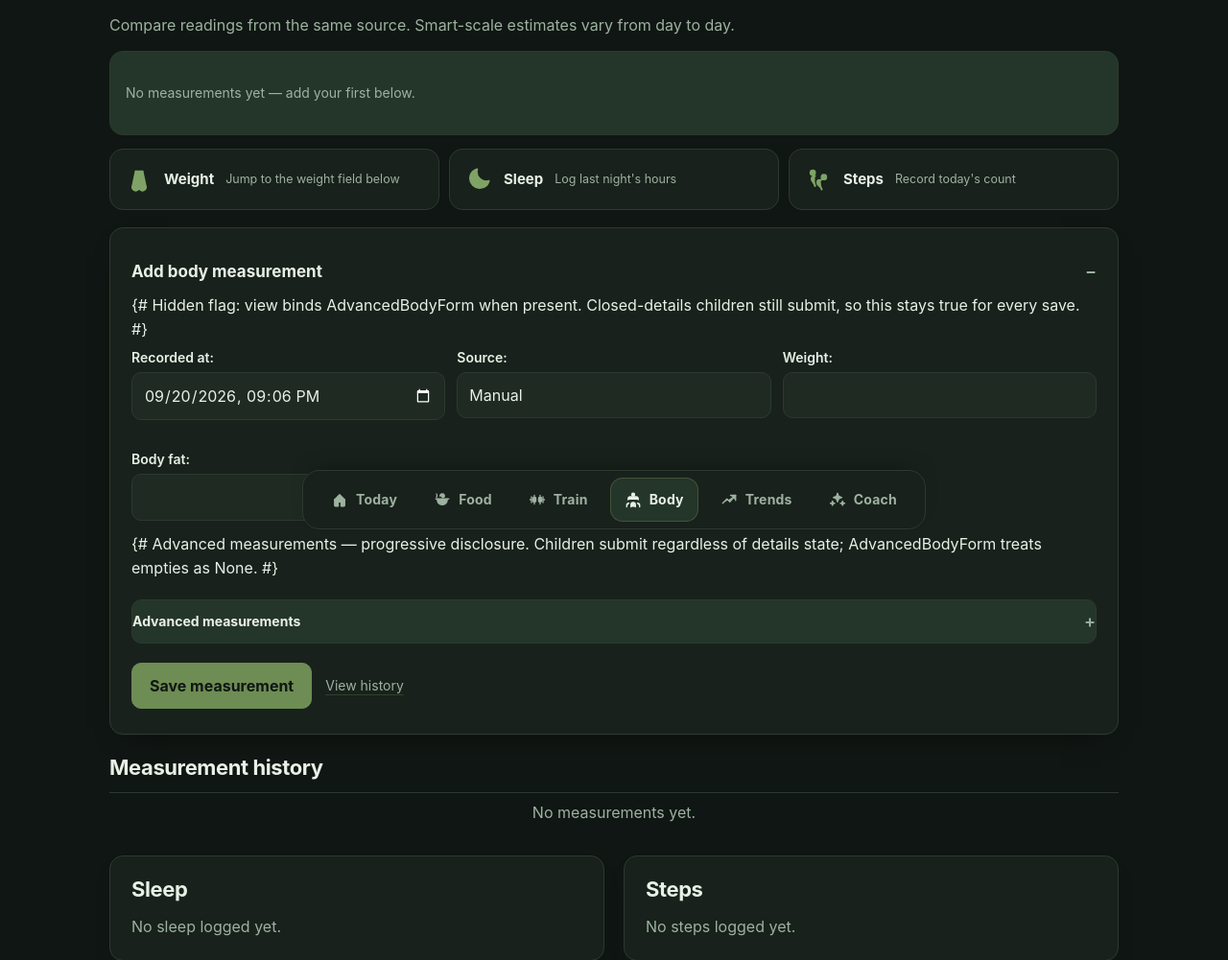
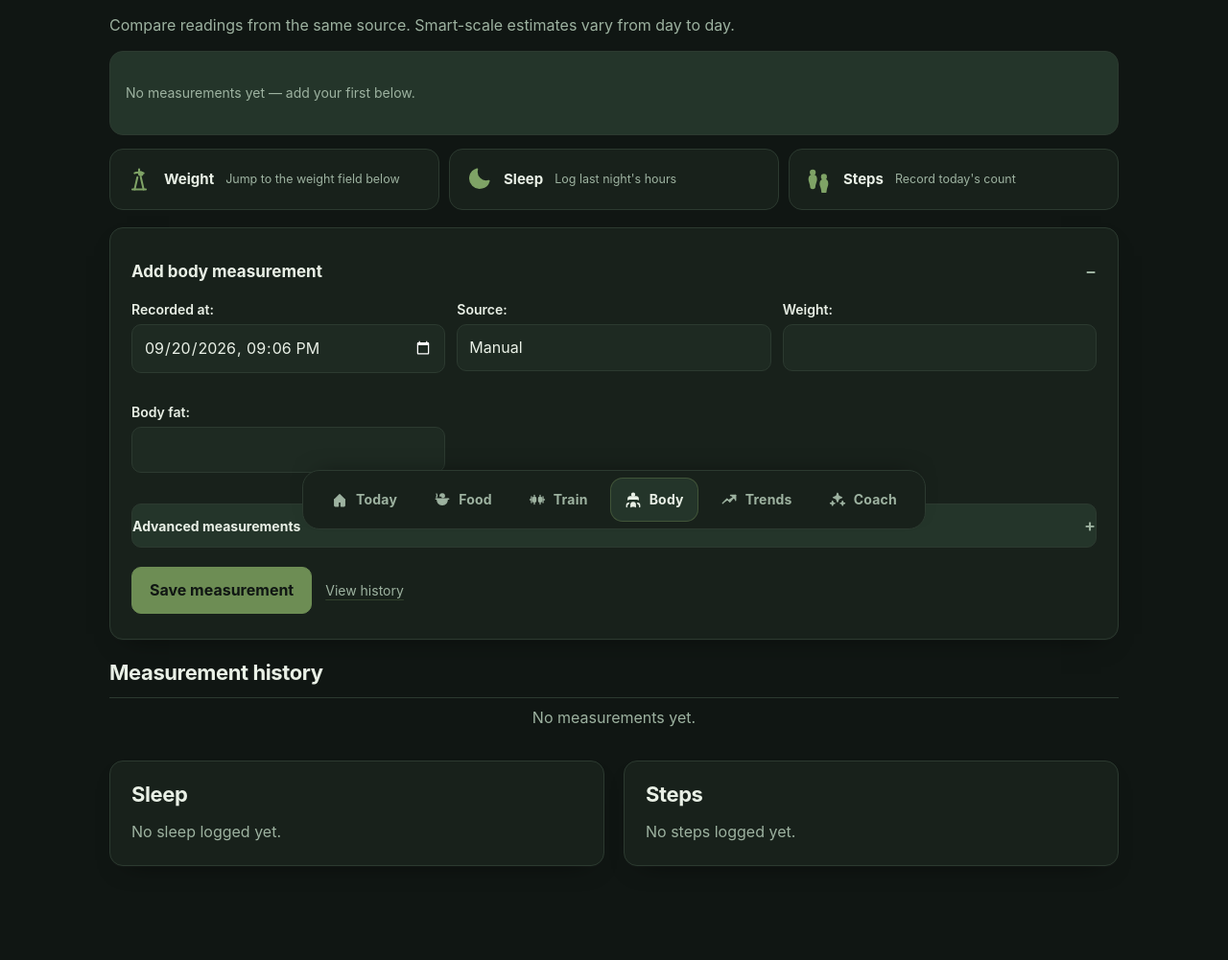
Before and after one commit to DraSoGo/Form, a Django app: page /body/ in a window 1280 px wide. Shown: the part 248-1249 px from the top of the page at 96% size. After the commit the page ends 1151 px from the top, so only its background shows below. Run offline with Django 5.2, Linux system fonts and the light colour scheme; the visitor is signed in with stand-in values (Sample User, id 1); data that the repository does not hold is empty; parts of the project's set-up code (start-up, migrations or seed data) failed here and were passed over; some libraries are stand-ins or nearby versions.

Commit message:
fix: body page icon clarity, remove leaked comments, roomier advanced panel

```diff
--- a/core/static/core/app.css
+++ b/core/static/core/app.css
@@ -1185,7 +1185,7 @@ nav a[aria-current="page"]::after {
 
 /* Advanced measurements — collapsed inner panel on --highlight */
 .advanced {
-  margin: 16px 0 4px;
+  margin: 16px 0 10px;
   background: var(--highlight);
   border: 1px solid var(--border);
   border-radius: var(--radius-sm);
@@ -1215,8 +1215,8 @@ nav a[aria-current="page"]::after {
 .advanced[open] > summary::after { content: "−"; }
 .advanced[open] > summary { border-bottom: 1px solid var(--border); }
 .advanced > .form-grid {
-  padding: 14px 16px 4px;
-  gap: 10px;
+  padding: 16px 18px 14px;
+  gap: 12px;
 }
 
 /* Measurement history — compact rows at all viewports */
--- a/core/templates/core/body.html
+++ b/core/templates/core/body.html
@@ -34,7 +34,7 @@
 {# ── Quick-add cards (anchors #weight, #sleep, #steps land here) ──── #}
 <div class="quick-add-grid">
   <a class="quick-add-card" id="weight" href="#weight-field">
-    <svg viewBox="0 0 24 24" aria-hidden="true" fill="none" stroke="currentColor" stroke-width="1.75" stroke-linecap="round" stroke-linejoin="round"><path d="M9 5h6"/><path d="M9 5 6 19h12L15 5"/><path d="M6 19a3 3 0 1 0 6 0"/><path d="M12 19a3 3 0 1 0 6 0"/></svg>
+    <svg viewBox="0 0 24 24" aria-hidden="true" fill="none" stroke="currentColor" stroke-width="1.75" stroke-linecap="round" stroke-linejoin="round"><path d="M12 3v4"/><path d="M6 21h12"/><path d="M8 21l2.5-11"/><path d="M16 21l-2.5-11"/><path d="M12 7a1.5 1.5 0 1 0 0-.01"/><path d="M8 6.5c1.2-1 6.8-1 8 0"/></svg>
     <span class="quick-add-title">Weight</span>
     <span class="quick-add-hint">Jump to the weight field below</span>
   </a>
@@ -44,7 +44,7 @@
     <span class="quick-add-hint">Log last night's hours</span>
   </a>
   <a class="quick-add-card" id="steps" href="/add/step/">
-    <svg viewBox="0 0 24 24" aria-hidden="true" fill="none" stroke="currentColor" stroke-width="1.75" stroke-linecap="round" stroke-linejoin="round"><path d="M7 4a2 2 0 1 0 0 4 2 2 0 0 0 0-4Z"/><path d="M9 9c-2 0-3 1-3 3 0 2 3 3 3 6"/><path d="M14 13c-2-1-3 0-3 2 0 3 4 3 4 6"/><path d="M17 8a2 2 0 1 0 0 4 2 2 0 0 0 0-4Z"/><path d="M15 12c0-2 1-3 3-3"/></svg>
+    <svg viewBox="0 0 24 24" aria-hidden="true" fill="none" stroke="currentColor" stroke-width="1.75" stroke-linecap="round" stroke-linejoin="round"><path d="M7 4a1.8 1.8 0 1 0 0 3.6A1.8 1.8 0 0 0 7 4Z"/><path d="M7 8.5c-2.2 0-3 1.5-3 3.5s1.5 4 1.5 6.5c0 1.2.7 1.5 1.5 1.5s1.5-.3 1.5-1.5c0-2.5 1.5-4.5 1.5-6.5s-.8-3.5-3-3.5Z"/><path d="M17 8a1.8 1.8 0 1 0 0 3.6A1.8 1.8 0 0 0 17 8Z"/><path d="M17 12.5c-2.2 0-3 1.5-3 3.5s1.5 4 1.5 6.5c0 1.2.7 1.5 1.5 1.5s1.5-.3 1.5-1.5c0-2.5 1.5-4.5 1.5-6.5s-.8-3.5-3-3.5Z"/></svg>
     <span class="quick-add-title">Steps</span>
     <span class="quick-add-hint">Record today's count</span>
   </a>
@@ -56,8 +56,6 @@
 
   <form method="post">
     {% csrf_token %}
-    {# Hidden flag: view binds AdvancedBodyForm when present. Closed-details
-       children still submit, so this stays true for every save. #}
     <input type="hidden" name="advanced" value="1">
 
     <div class="form-grid">
@@ -70,8 +68,6 @@
       {% endfor %}
     </div>
 
-    {# Advanced measurements — progressive disclosure. Children submit
-       regardless of details state; AdvancedBodyForm treats empties as None. #}
     {% if advanced_fields %}
     <details class="advanced">
       <summary>Advanced measurements</summary>
```
